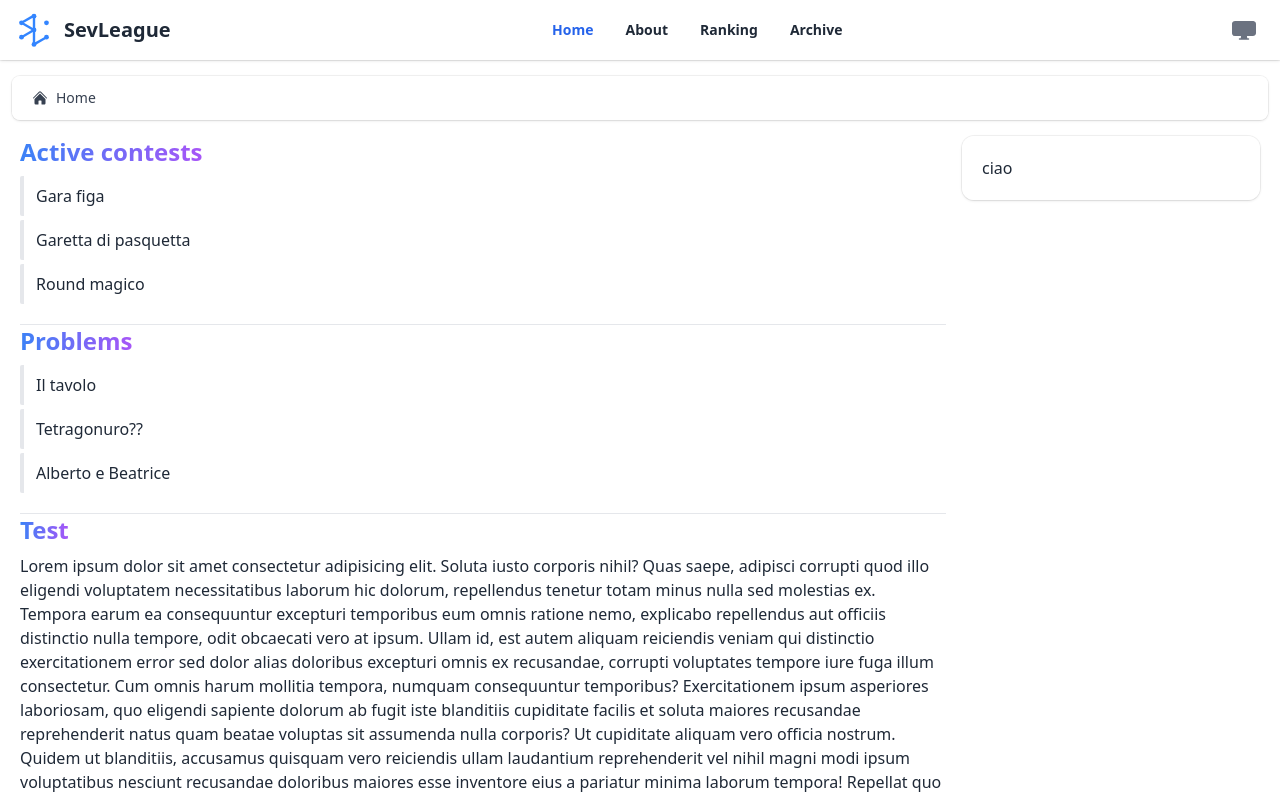
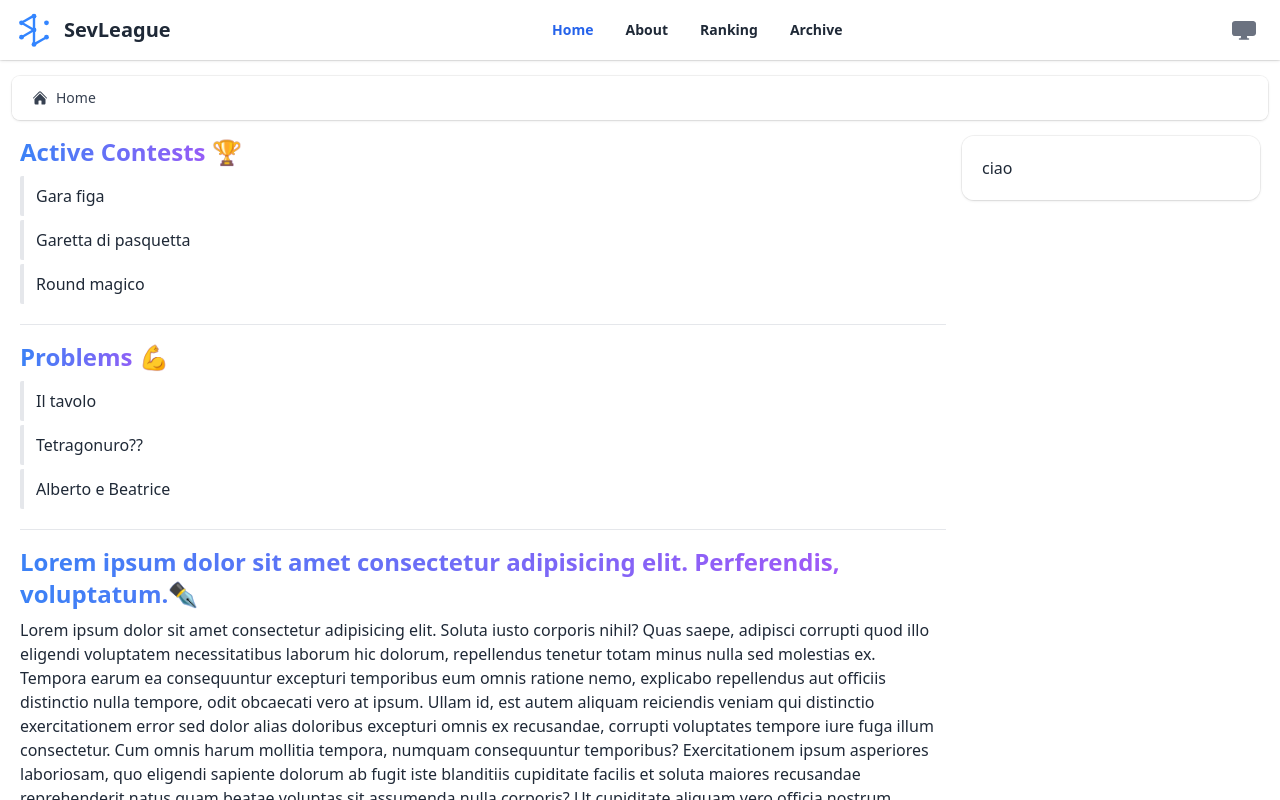
Before and after one commit to feuergas/sevleague, a Next.js app: page / in a window 1280 px wide. Shown: the top 800 px of the page. Built offline with nearby package versions, Linux system fonts and the light colour scheme.

Commit message:
Updated theme, added anchors

```diff
--- a/components/Breadcrumbs.tsx
+++ b/components/Breadcrumbs.tsx
@@ -10,6 +10,10 @@ const convertBreadcrumb = (str: string): string => {
 	return str.length > 0
 		? str[0].toUpperCase() + str.slice(1).toLowerCase()
 		: "";
+};
+
+const isLocal = (ref: string) => {
+	return true;
 };
 
 const MyBreadcrumb = () => {
@@ -28,9 +32,10 @@ const MyBreadcrumb = () => {
 					name: path,
 					href: "/" + linkPath.slice(0, idx + 1).join("/"),
 				}))
-				.filter((item) => item.name !== "");
+				.filter((item) => item.name !== "" && item.name[0] != "#");
+			const breadcrumbArray = pathArray;
 
-			setBreadcrumbs(pathArray);
+			setBreadcrumbs(breadcrumbArray);
 		}
 	}, [router]);
 
--- a/components/Footer.tsx
+++ b/components/Footer.tsx
@@ -2,7 +2,7 @@ import Link from "next/link";
 
 const Footer = () => {
 	return (
-		<footer className='bg-glass-opaque z-20 mt-auto w-full p-4 shadow md:flex md:items-center md:justify-between md:p-6'>
+		<footer className='bg-glass-opaque z-20 mt-auto w-full p-4 md:flex md:items-center md:justify-between md:p-6'>
 			<span className='text-sm text-gray-500 dark:text-gray-400 sm:text-center'>
 				© 2023{" "}
 				<Link
--- /dev/null
+++ b/components/SectionHeader.tsx
@@ -0,0 +1,29 @@
+import { ReactElementContainer } from "@/types";
+import { CgHashtag } from "react-icons/cg";
+
+const SectionHeader = ({
+	children,
+	className = "",
+	id,
+}: ReactElementContainer) => {
+	return (
+		<h3
+			className='classgroup group flex whitespace-pre-wrap'
+			id={id}
+			style={{ scrollMarginTop: "5rem" }}
+		>
+			<span className={className}>{children}</span>
+			<a
+				href={`#${id}`}
+				className='ml-2 flex items-center border-0 opacity-0 group-hover:opacity-100'
+				aria-label='Anchor'
+			>
+				<div className='bg-glass-opaque flex h-6 w-6 items-center justify-center rounded-md text-base font-normal text-gray-800 dark:text-gray-200'>
+					<CgHashtag />
+				</div>
+			</a>
+		</h3>
+	);
+};
+
+export default SectionHeader;
--- a/package.json
+++ b/package.json
@@ -18,6 +18,7 @@
 		"@types/node": "18.15.3",
 		"@types/react": "18.0.28",
 		"@types/react-dom": "18.0.11",
+		"classnames": "^2.3.2",
 		"eslint": "8.36.0",
 		"eslint-config-next": "13.2.4",
 		"flowbite": "^1.6.4",
--- a/pages/index.tsx
+++ b/pages/index.tsx
@@ -1,12 +1,7 @@
 import Head from "next/head";
-import Image from "next/image";
 import { Inter } from "next/font/google";
-import styles from "@/styles/Home.module.css";
-import ThemeSwitch from "@/components/ThemeSwitch";
-import { FontAwesomeIcon } from "@fortawesome/react-fontawesome";
-import { faHouse } from "@fortawesome/free-solid-svg-icons";
-import { Card } from "flowbite-react";
 import Link from "next/link";
+import SectionHeader from "@/components/SectionHeader";
 
 const Home = () => {
 	const activeContests = [
@@ -52,15 +47,14 @@ const Home = () => {
 			</Head>
 			<main className='flex w-full flex-col md:flex-row'>
 				<div className='w-full divide-y divide-gray-200 px-2 dark:divide-gray-700 md:w-9/12'>
-					<section
-						className='mb-4'
-						id='active-contests'
-					>
-						<h2 className='mb-2 text-2xl font-bold'>
-							<span className='text-gradient-ptos-500 dark:bg-gradient-0 dark:text-primary-400'>
-								Active contests
-							</span>
-						</h2>
+					<section className='mb-4'>
+						<SectionHeader
+							id='active-contests'
+							className='text-gradient-ptos-500 dark:bg-gradient-0 mb-2 text-2xl font-bold dark:text-primary-400'
+						>
+							Active Contests{" "}
+							<span className='text-white'>🏆</span>
+						</SectionHeader>
 						<ul>
 							{activeContests.map((contest, idx) => (
 								<li
@@ -77,15 +71,13 @@ const Home = () => {
 							))}
 						</ul>
 					</section>
-					<section
-						className='mb-4'
-						id='problems'
-					>
-						<h2 className='mb-2 text-2xl font-bold'>
-							<span className='text-gradient-ptos-500 dark:bg-gradient-0 dark:text-primary-400'>
-								Problems
-							</span>
-						</h2>
+					<section className='mb-4 pt-4'>
+						<SectionHeader
+							id='problems'
+							className='text-gradient-ptos-500 dark:bg-gradient-0 mb-2 text-2xl font-bold dark:text-primary-400'
+						>
+							Problems <span className='text-white'>💪</span>
+						</SectionHeader>
 						<ul>
 							{problems.map((problem, idx) => (
 								<li
@@ -102,12 +94,15 @@ const Home = () => {
 							))}
 						</ul>
 					</section>
-					<section className='mb-4'>
-						<h2 className='mb-2 text-2xl font-bold'>
-							<span className='text-gradient-ptos-500 dark:bg-gradient-0 dark:text-primary-400'>
-								Test
-							</span>
-						</h2>
+					<section className='mb-4 pt-4'>
+						<SectionHeader
+							id='test'
+							className='text-gradient-ptos-500 dark:bg-gradient-0 mb-2 text-2xl font-bold dark:text-primary-400'
+						>
+							Lorem ipsum dolor sit amet consectetur adipisicing
+							elit. Perferendis, voluptatum.
+							<span className='text-white'>✒️</span>
+						</SectionHeader>
 						<p>
 							Lorem ipsum dolor sit amet consectetur adipisicing
 							elit. Soluta iusto corporis nihil? Quas saepe,
--- a/styles/globals.css
+++ b/styles/globals.css
@@ -3,6 +3,9 @@
 @tailwind utilities;
 
 @layer base {
+	html {
+		@apply scroll-smooth;
+	}
 	body {
 		@apply text-gray-800 dark:text-gray-200;
 	}
--- a/types.ts
+++ b/types.ts
@@ -1,7 +1,9 @@
 import { ReactElement } from "react";
 
 export interface ReactElementContainer {
-	children: ReactElement;
+	id: string | undefined;
+	children?: React.ReactNode;
+	className?: string | undefined;
 }
 
 export interface BreadcrumbItem {
```
Also changed, not shown: 1 other file (tests, documents, lock files or other folders).
